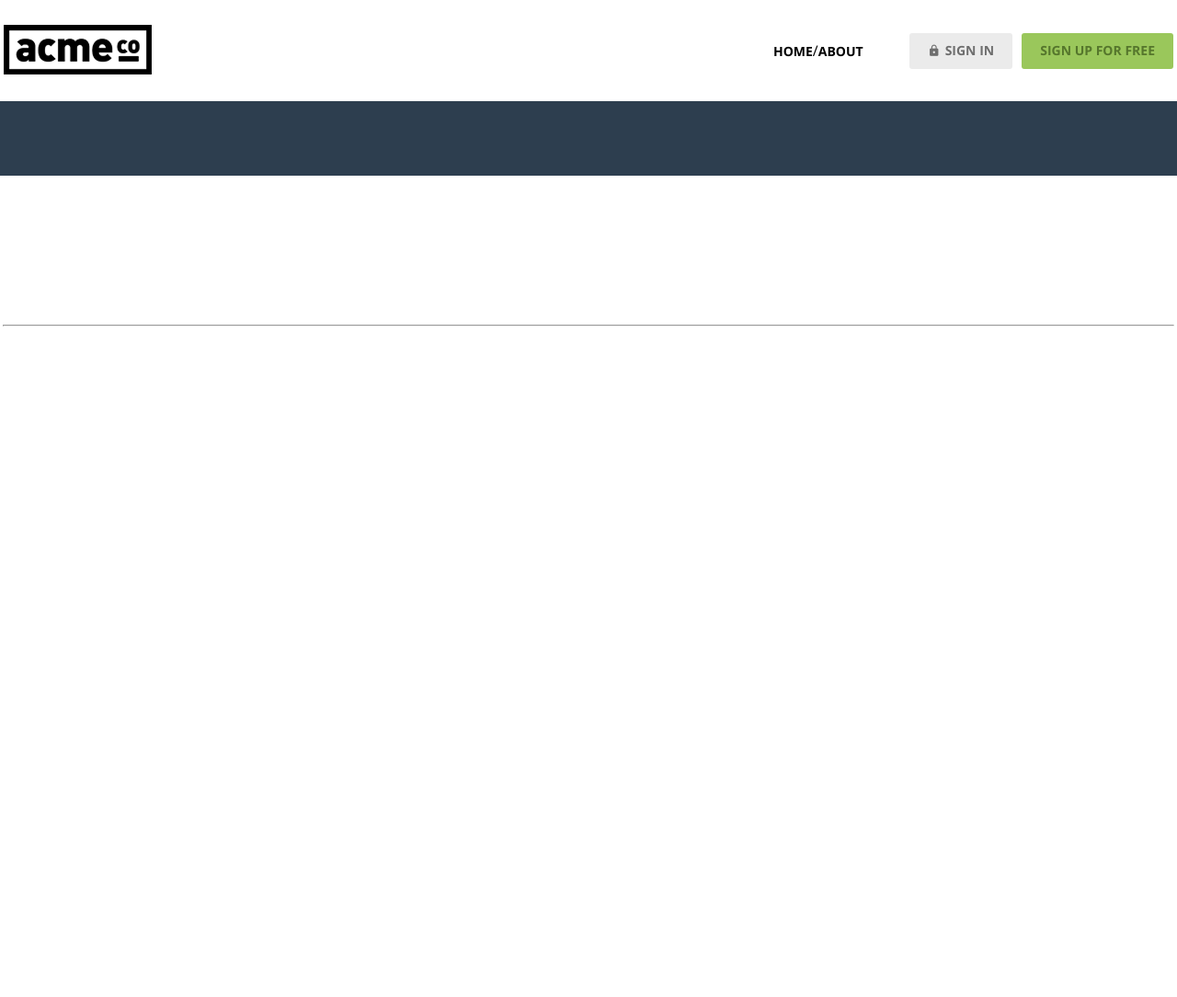
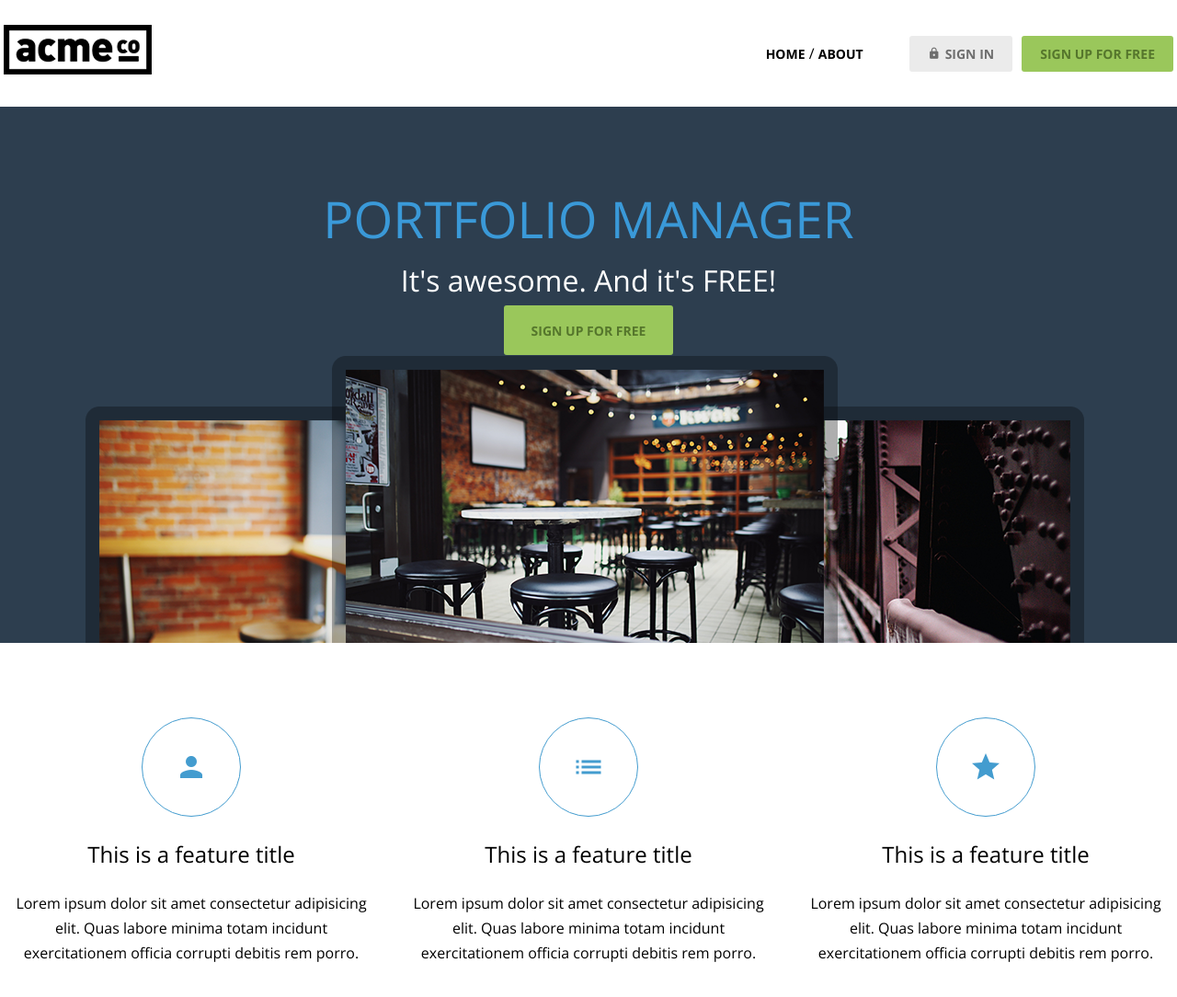
Before and after one commit to chittybb1357-commits/acme_202604, a plain HTML site: page index.html in a window 1280 px wide. Shown: the top 1084 px of the page at 92% size. Before the commit the page ends 841 px from the top, so only its background shows below. Drawn offline with nearby package versions, Linux system fonts and the light colour scheme.

Commit message:
feat: Features HTML/CSS 추가

```diff
--- a/css/common.css
+++ b/css/common.css
@@ -3,11 +3,14 @@
 @import url('flex-utility.css');
 
 :root {
+
   /* Layout */
+
   --base-unit: 27px;
   --base-font: 16px;
 
   /* Color styles */
+
   --black: rgba(44, 44, 44, 1);
   --light--gray: rgba(168, 168, 168, 1);
   --medium--gray: rgba(110, 110, 110, 1);
@@ -22,6 +25,7 @@
   --c-t-a: rgba(41, 44, 46, 1);
 
   /* Text-size styles */
+
   --heading--x-l: calc(var(--base-font) * 3.4375);
   --body--l: calc(var(--base-font) * 2);
   --heading--s: calc(var(--base-font) * 1.5);
@@ -31,45 +35,72 @@
   --link: var(--base-font);
   --button---secondary: calc(var(--base-font) * 0.875);
   --button---primary: calc(var(--base-font) * 0.875);
+
 }
 
 body {
-  font-family: "Open Sans", sans-serif;
+
+  /* font-family: "Open Sans", sans-serif;
   font-size:var(--base-font);
+  line-height:var(--base-unit); */
+
+  font:var(--base-font)/var(--base-unit) "Open Sans", sans-serif;
+
 }
 
 /* 폰트 위계 */
+
 .text-heading-xl {
+
   font-size: var(--heading--x-l);
   line-height: calc(var(--base-unit) * 3);
+  color: var(--hero--title);
+  text-transform:uppercase;
+  letter-spacing:2%;
+
 }
 
 .text-heading-s {
+
   font-size: var(--heading--s);
   line-height: var(--base-unit);
+
 }
 
 .text-body-l {
+
   font-size: var(--body--l);
   line-height: calc(var(--base-unit) * 2);
+  font-weight: 300;
+
 }
 
 .text-body-m {
+
   font-size: var(--body--m);
   line-height: var(--base-unit);
+
 }
 
 .text-body-m-plus {
+
   font-size: var(--body--m-plus);
   line-height: var(--base-unit);
+
 }
+
 .text-nav{
+
   font-size:var(--nav--item);
   font-weight: bold;
   text-transform: uppercase;
+
 }
+
 /* 링크 버튼 */
+
 .btn{
+
   height: 39px;
   background: var(--super--light--gray);
   border-radius:3px;
@@ -81,26 +112,48 @@ body {
   font-weight: bold;
   gap:5px;
   text-transform:uppercase;
+
 }
+
 .btn .material-icons{
+
   font-size: 14px;
+
 }
+
 .btn-primary{
+
   background: var(--primary);
   color:var(--secondary);
+
+}
+
+.btn.big{
+
+  height: calc(var(--base-unit) * 2);
+  padding: 0 30px;
+
 }
 
 /* 폼 요소 */
+
 .hero{
+
   background: var(--hero);
+
 }
+
 form{
+
   width: 350px;
   display: flex;
   flex-direction:column;
   gap:10px;
+
 }
+
 form .field{
+
   height: calc(var(--base-unit) * 2);
   background: var(--white);
   border-radius:3px;
@@ -108,15 +161,24 @@ form .field{
   display: flex;
   align-items: center;
   color:var(--light--gray);
+
 }
+
 form .field input{
+
   font-style:italic;
   color:var(--black);
+
 }
+
 form .field input::placeholder{
+
   color:var(--super--light--gray);
+
 }
+
 form button{
+
   height: calc(var(--base-unit) * 2);
   border-radius:3px;
   display: flex;
@@ -127,35 +189,69 @@ form button{
   text-transform:uppercase;
   font-weight: bold;
   border:1px solid var(--white);
+
 }
+
 /* 레이아웃 */
+
 .container{
+
   width: 1272px;
   margin:0 auto;
-}
-.inner-pd{
-  padding: calc(var(--base-unit) * 3) 0;
-}
-.inner-top-pd{
-  padding-top: calc(var(--base-unit) * 3);
+
 }
 
-/* 헤더 */
-body > header {
-  background: var(--white);
-  padding: var(--base-unit) 0;
-  box-shadow:0 4px 5px rgba(0,0,0,.1);
+.inner-pd{
+
+  padding: calc(var(--base-unit) * 3) 0;
+
 }
-.logo span{
+
+.inner-top-pd{
+
+  padding-top: calc(var(--base-unit) * 3);
+
+}
+
+.hidden{
+
   position: absolute;
   clip-path:inset(50%);
   width: 1px;
   height: 1px;
   overflow: hidden;
+
 }
+
+hr{
+
+  border:none;
+
+  /* border-top:1px solid var(--super--light--gray); */
+
+  height: 1px;
+  background: var(--super--light--gray);
+
+}
+
+/* 헤더 */
+
+body > header {
+
+  background: var(--white);
+  padding: var(--base-unit) 0;
+  box-shadow:0 4px 5px rgba(0,0,0,.1);
+
+}
+
 header nav ul{
+
   gap:10px;
+
 }
+
 header nav ul li:first-child{
+
   margin-right: 40px;
+
 }
--- /dev/null
+++ b/css/index.css
@@ -0,0 +1,41 @@
+.hero h3{
+
+  color:var(--white);
+
+}
+
+.features ul{
+
+  gap:24px;
+  text-align: center;
+
+}
+
+.features ul li{
+
+  display: flex;
+  flex-direction:column;
+  gap:var(--base-unit);
+  align-items:center;
+
+}
+
+.features .icon{
+
+  width: calc(var(--base-unit) * 4);
+  height: calc(var(--base-unit) * 4);
+  display: flex;
+  justify-content: center;
+  align-items: center;
+  border:1px solid var(--medium-blue);
+  border-radius:50%;
+  box-sizing:border-box;
+  color: var(--medium-blue);
+
+}
+
+.features .icon span{
+
+  font-size: 36px;
+
+}
--- a/index.html
+++ b/index.html
@@ -2,8 +2,10 @@
 <html lang="en">
 
 <head>
+
   <meta charset="UTF-8">
   <meta name="viewport" content="width=device-width, initial-scale=1.0">
+
   <title>ACME</title>
 
   <link rel="preconnect" href="https://fonts.googleapis.com">
@@ -12,6 +14,8 @@
     rel="stylesheet">
   <link href="https://fonts.googleapis.com/icon?family=Material+Icons" rel="stylesheet">
   <link rel="stylesheet" href="css/common.css">
+  <link rel="stylesheet" href="css/index.css">
+
 </head>
 
 <body>
@@ -25,7 +29,7 @@
         <a href="index.html">
 
           <img src="images/logo.png" alt="acme logo">
-          <span>ACME</span>
+          <span class="hidden">ACME</span>
 
         </a>
 
@@ -36,15 +40,23 @@
         <ul class="d-flex align-items-center">
 
           <li>
-            <a href="" class="text-nav">home</a>/<a href="" class="text-nav">about</a>
+
+            <a href="" class="text-nav">home</a>
+            /
+            <a href="" class="text-nav">about</a>
+
           </li>
 
           <li>
+
             <a href="#" class="btn btn-secondary"><span class="material-icons">lock</span>sign in</a>
+
           </li>
 
           <li>
+
             <a href="#" class="btn btn-primary">sign up for free</a>
+
           </li>
 
         </ul>
@@ -58,10 +70,85 @@
   <main>
 
     <section class="hero inner-top-pd">
-      <div class="container"></div>
+
+      <div class="container d-flex flex-column align-items-center g-1">
+
+        <h2 class="text-heading-xl">Portfolio Manager</h2>
+        <h3 class="text-body-l">It's awesome. And it's FREE!</h3>
+        <a href="#" class="btn btn-primary big">sign up for free</a>
+        <img src="images/hero_image.png" alt="">
+
+      </div>
+
     </section>
 
-    <section class="features container inner-pd"></section>
+    <section class="features container inner-pd">
+
+      <h2 class="hidden">Features</h2>
+
+      <ul class="d-flex justify-content-between">
+
+        <li>
+
+          <div class="icon">
+
+            <span class="material-icons">person</span>
+
+          </div>
+
+          <h3 class="text-heading-s">This is a feature title</h3>
+
+          <p>
+            Lorem ipsum dolor sit amet consectetur adipisicing elit.
+            Quas labore minima totam incidunt exercitationem officia
+            corrupti debitis rem porro.
+
+          </p>
+
+        </li>
+
+        <li>
+
+          <div class="icon">
+
+            <span class="material-icons">list</span>
+
+          </div>
+
+          <h3  class="text-heading-s">This is a feature title</h3>
+
+          <p>
+            Lorem ipsum dolor sit amet consectetur adipisicing elit.
+            Quas labore minima totam incidunt exercitationem officia
+            corrupti debitis rem porro.
+
+          </p>
+
+        </li>
+
+        <li>
+
+          <div class="icon">
+
+            <span class="material-icons">star</span>
+
+          </div>
+
+          <h3 class="text-heading-s">This is a feature title</h3>
+
+          <p>
+
+            Lorem ipsum dolor sit amet consectetur adipisicing elit.
+            Quas labore minima totam incidunt exercitationem officia
+            corrupti debitis rem porro.
+
+          </p>
+
+        </li>
+
+      </ul>
+
+    </section>
 
     <hr class="container">
 
```
